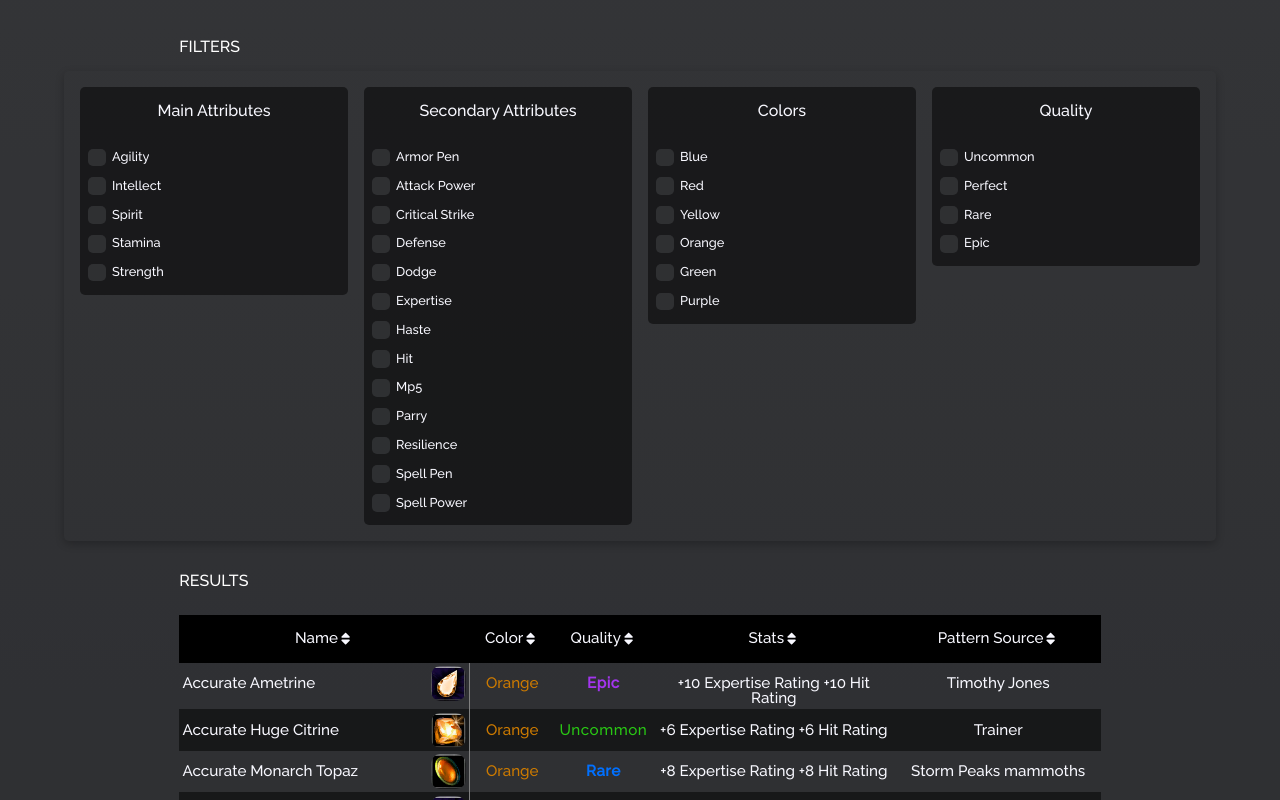
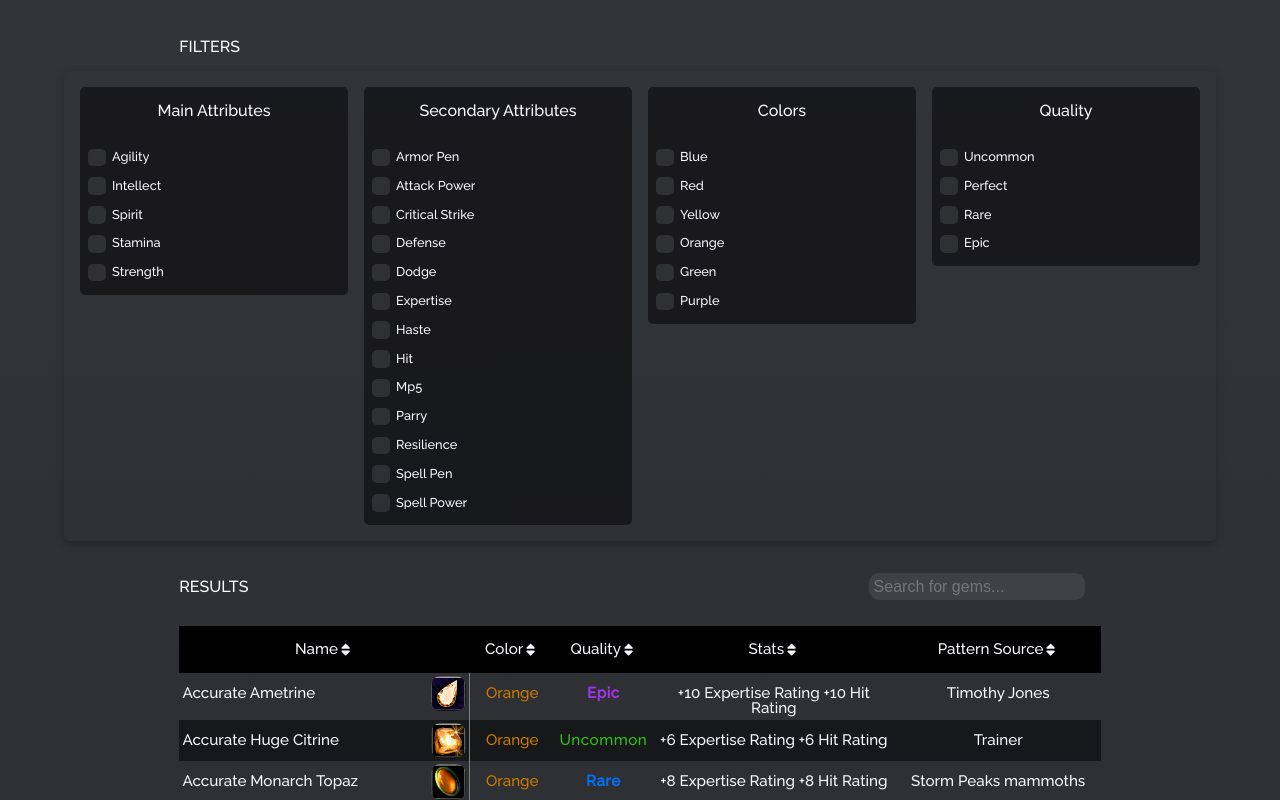
Before and after one commit to MarcusMohns/Codex-Online, a React (Create React App) app: page /gemfinder in a window 1280 px wide. Shown: the part 373-1173 px from the top of the page. Built offline with nearby package versions, Linux system fonts and the light colour scheme.

Commit message:
added gem search

```diff
--- a/src/components/styles/GemFinder.styled.js
+++ b/src/components/styles/GemFinder.styled.js
@@ -29,9 +29,9 @@ export const Main = styled.main`
 
   .header {
     display: flex;
-    flex-direction: column;
-    align-items: flex-start;
-    justify-content: center;
+    flex-direction: row;
+    align-items: center;
+    justify-content: space-between;
     margin-bottom: 1rem;
     color: white;
     margin-top: 2rem;
@@ -40,6 +40,17 @@ export const Main = styled.main`
     @media screen and (max-width: 992px) {
       margin-left: 0px;
       align-items: center;
+    }
+
+    #search-gem-input {
+      margin-right: 1rem;
+      outline: none;
+      border: 1px solid transparent;
+      font-size: 1rem;
+      border-radius: 10px;
+      padding: 0.2rem;
+      background-color: ${COLORS.fadedBackground};
+      color: ${COLORS.offWhite};
     }
   }
 `;
--- a/src/pages/gemfinder.js
+++ b/src/pages/gemfinder.js
@@ -83,6 +83,13 @@ const Gemfinder = () => {
     });
 
     setGems(newArray);
+  };
+
+  const gemSearch = (search) => {
+    const newArray = [...gemArray];
+    const newGems = newArray.filter((gem) => gem.name.includes(search));
+
+    setGems(newGems);
   };
 
   const gemSorter = (gemsToSort, sortBy) => {
@@ -183,12 +190,19 @@ const Gemfinder = () => {
     <>
       <Header>Gem Finder - WOTLK Gems</Header>
       <Main>
-        <h2 className="header">FILTERS</h2>
+        <h2 className="header">FILTERS</h2>{" "}
         <CheckBoxContainer className="checkbox-container">
           <Checkboxes filters={filterNames} onChange={handleChange} />
         </CheckBoxContainer>
-        <h2 className="header">RESULTS</h2>
-
+        <h2 className="header">
+          RESULTS
+          <input
+            type="text"
+            id="search-gem-input"
+            onKeyUp={(e) => gemSearch(e.target.value)}
+            placeholder="Search for gems..."
+          />
+        </h2>
         <GemTableContainer>
           {gems.length > 0 ? (
             <GemTable gems={gems} onClick={handleClick} />
```
